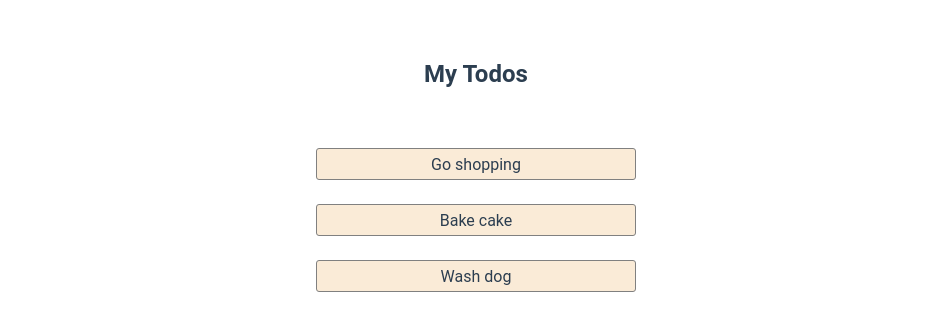
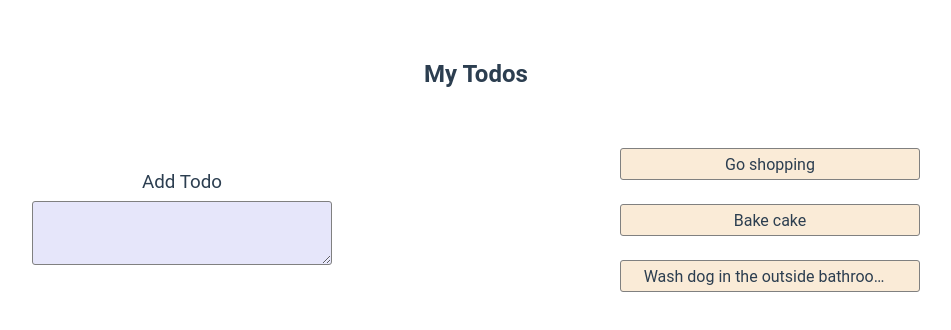
Before and after one commit to romesh-jaya/todo-vue, a Vue app: page / in a window 1280 px wide. Shown: the top 330 px of the page, without its empty margins (164-1115 px from the left). Built offline with nearby package versions, Linux system fonts and the light colour scheme.

Commit message:
fix: styling

```diff
--- a/package.json
+++ b/package.json
@@ -1,5 +1,5 @@
 {
-  "name": "My todos",
+  "name": "my-todos",
   "version": "0.1.0",
   "private": true,
   "scripts": {
--- a/src/App.vue
+++ b/src/App.vue
@@ -1,14 +1,18 @@
 <template>
   <h2 class="header">My Todos</h2>
-  <TodoList />
+  <div class="content">
+    <EditTodo />
+    <TodoList />
+  </div>
 </template>
 
 <script>
 import TodoList from "./components/TodoList.vue";
+import EditTodo from "./components/EditTodo.vue";
 
 export default {
   name: "App",
-  components: { TodoList },
+  components: { TodoList, EditTodo },
   data() {
     return {
       counter: 0,
@@ -36,6 +40,8 @@ body {
   margin: 0;
   font-family: "Roboto", sans-serif;
   height: 100%;
+  color: #2c3e50;
+  font-size: 1rem;
 }
 
 a {
@@ -55,7 +61,6 @@ p {
   -webkit-font-smoothing: antialiased;
   -moz-osx-font-smoothing: grayscale;
   text-align: center;
-  color: #2c3e50;
   margin-block-start: 60px;
   height: 100%;
   margin: 0;
@@ -67,4 +72,14 @@ p {
   padding-block: 60px;
   margin: 0;
 }
+
+.content {
+  display: flex;
+  justify-content: center;
+  flex-wrap: wrap;
+  gap: 1.5rem;
+  max-inline-size: 1200px;
+  inline-size: 90%;
+  margin-inline: auto;
+}
 </style>
--- /dev/null
+++ b/src/components/EditTodo.vue
@@ -0,0 +1,37 @@
+<template>
+  <div class="container">
+    <div class="label">Add Todo</div>
+    <textarea class="input"></textarea>
+  </div>
+</template>
+
+<script>
+export default {
+  name: "EditTodo",
+  props: { item: String },
+};
+</script>
+
+<style scoped>
+.label {
+  font-size: 1.175rem;
+  margin-block-end: 0.5rem;
+}
+
+.input {
+  block-size: 4rem;
+  border: 1px solid grey;
+  background-color: lavender;
+  border-radius: 3px;
+  inline-size: 100%;
+  padding: 0.25rem;
+  font-size: 1rem;
+  font-family: inherit;
+}
+
+.container {
+  margin: auto;
+  inline-size: 90%;
+  max-inline-size: 300px;
+}
+</style>
--- a/src/components/Todo.vue
+++ b/src/components/Todo.vue
@@ -1,5 +1,7 @@
 <template>
-  <div class="card">{{ item }}</div>
+  <div class="card">
+    <p class="text">{{ item }}</p>
+  </div>
 </template>
 
 <script>
@@ -14,11 +16,15 @@ export default {
   display: grid;
   place-items: center;
   block-size: 2rem;
-  inline-size: 20rem;
   margin: auto;
+  padding-inline: 1rem;
   border: 1px solid grey;
   background-color: antiquewhite;
   border-radius: 3px;
+}
+
+.text {
+  inline-size: 95%;
   white-space: nowrap;
   overflow: hidden;
   text-overflow: ellipsis;
--- a/src/components/TodoList.vue
+++ b/src/components/TodoList.vue
@@ -17,7 +17,7 @@ export default {
       todos: [
         { id: "111", item: "Go shopping" },
         { id: "112", item: "Bake cake" },
-        { id: "113", item: "Wash dog" },
+        { id: "113", item: "Wash dog in the outside bathroom without soap" },
       ],
     };
   },
@@ -30,7 +30,7 @@ export default {
   display: flex;
   flex-direction: column;
   row-gap: 1.5rem;
-  max-inline-size: 900px;
+  max-inline-size: 300px;
   inline-size: 90%;
   margin: auto;
 }
```
